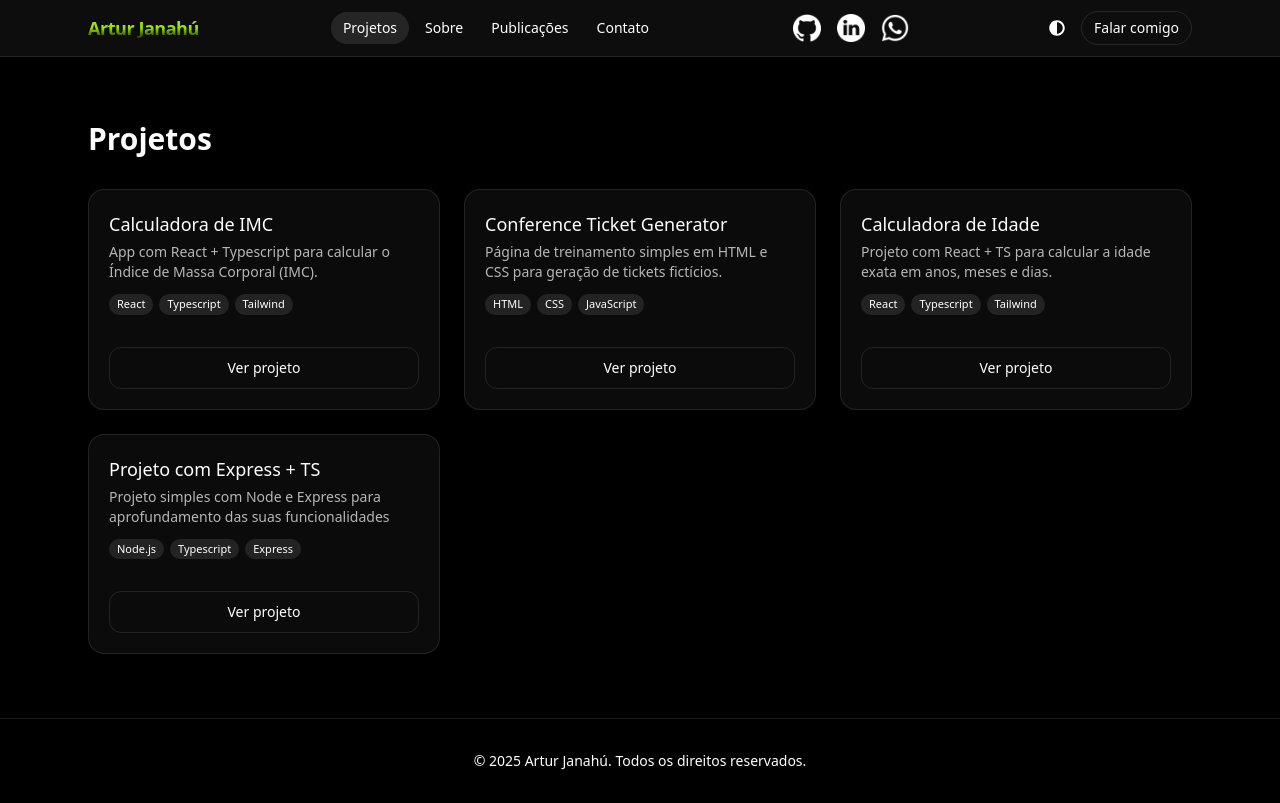
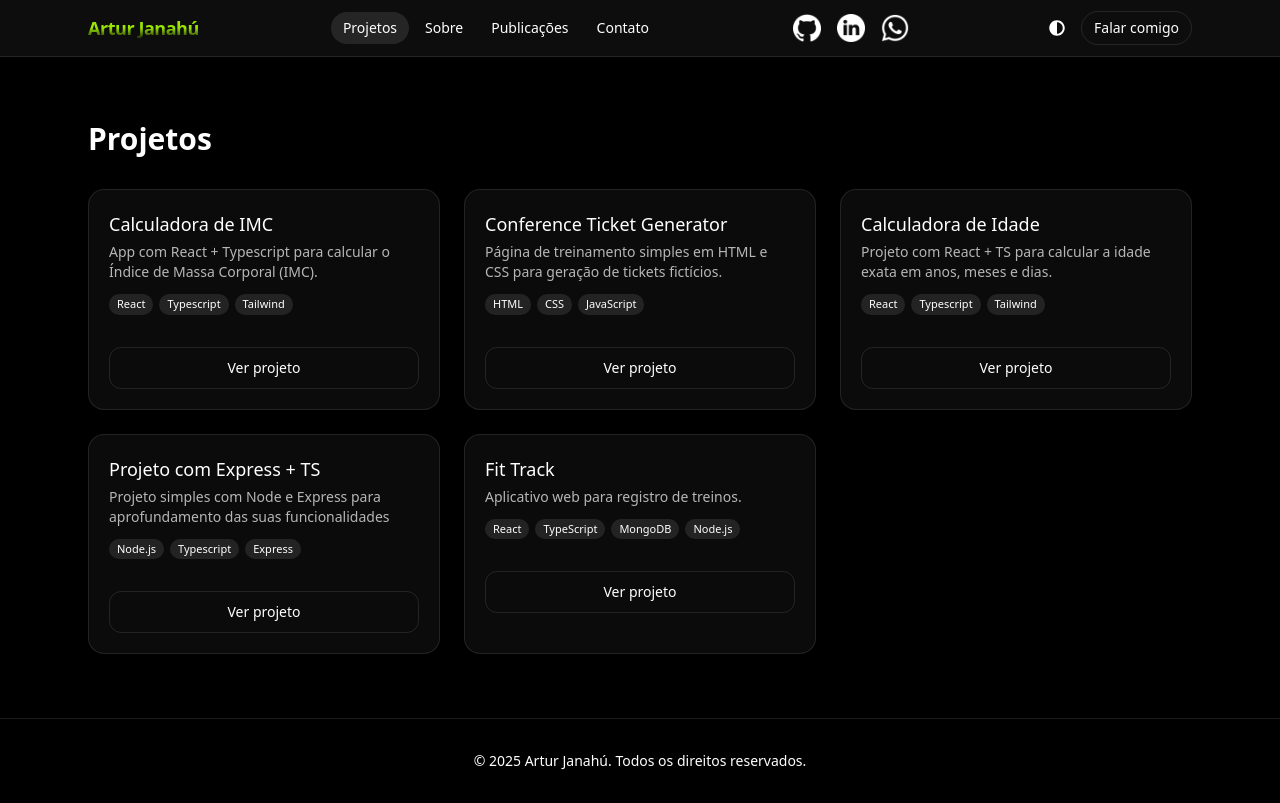
Before and after one commit to tuca-janahu/portfolio-react, a React (Vite) app in the folder my-portfolio/: page /projects in a window 1280 px wide. Built offline with nearby package versions, Linux system fonts and the light colour scheme.

Commit message:
feat: add fit-track to projects

```diff
--- a/my-portfolio/src/data/projects.ts
+++ b/my-portfolio/src/data/projects.ts
@@ -34,5 +34,12 @@ export const projects: Project[] = [
     description: "Projeto simples com Node e Express para aprofundamento das suas funcionalidades",
     tags: ["Node.js", "Typescript", "Express"],
     href: "https://back.list.tucajanahu.app/",
+  },
+  {
+    id: "fit-track",
+    title: "Fit Track",
+    description: "Aplicativo web para registro de treinos.",
+    tags: ["React", "TypeScript", "MongoDB", "Node.js"],
+    href: "https://fit-track.tucajanahu.app/",
   }
 ];
```
Also changed, not shown: 1 other file (tests, documents, lock files or other folders).
